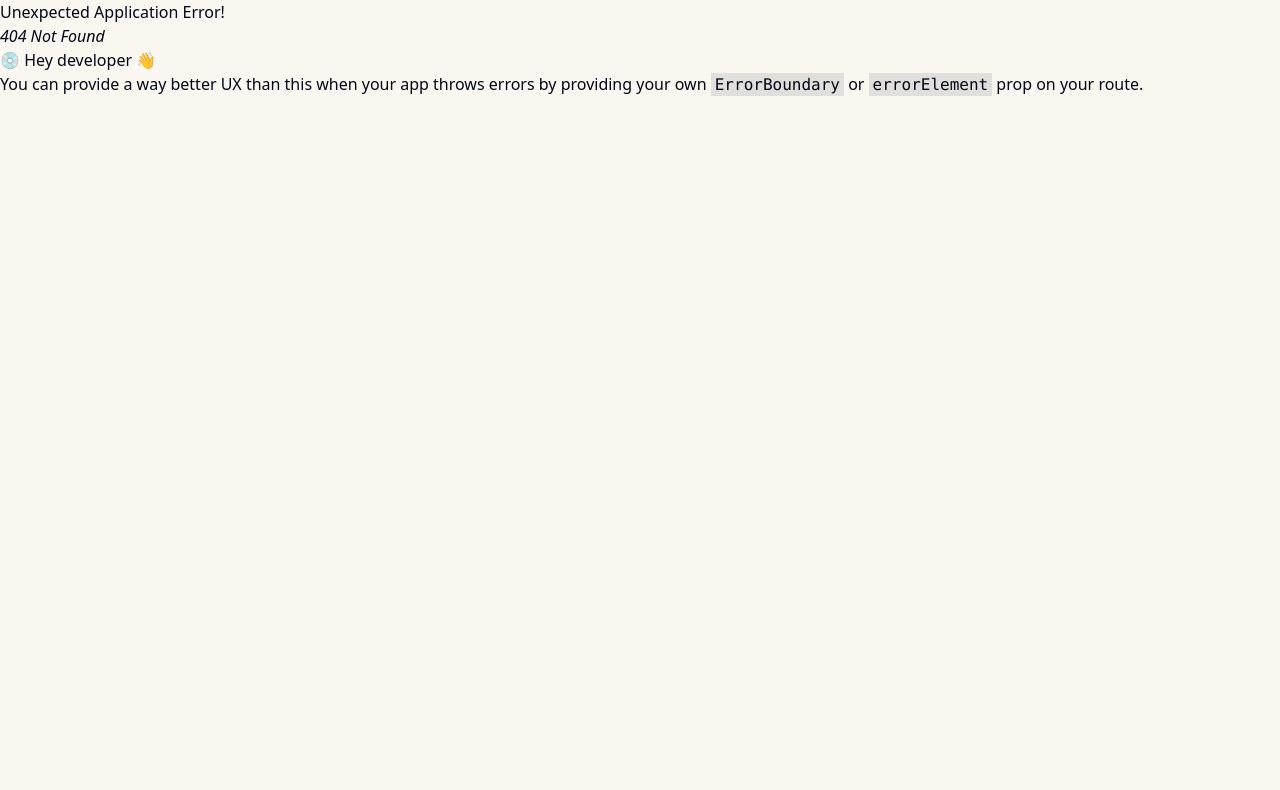
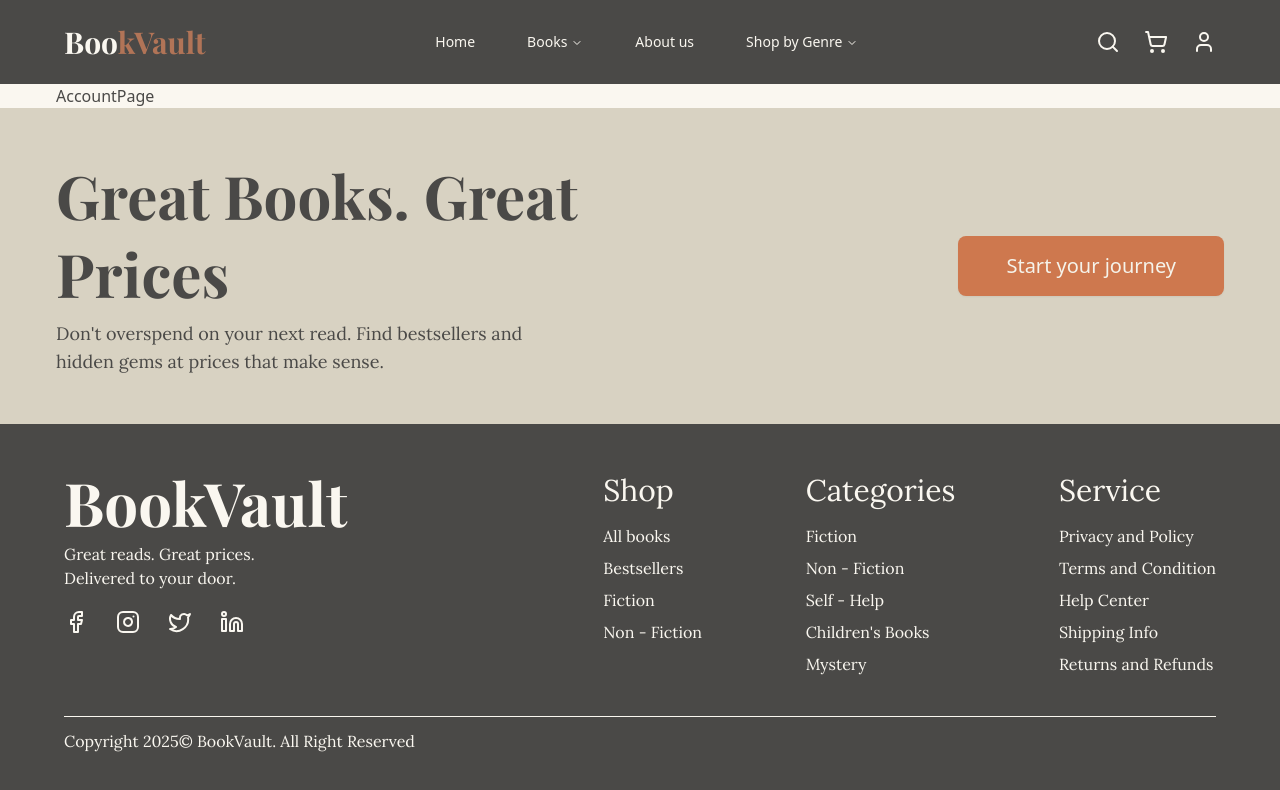
Before and after one commit to gjyannDev/book-vault, a React (Vite) app: page /account in a window 1280 px wide. Before the commit this address had no page. Shown: the top 790 px of the page. Built offline with nearby package versions, Linux system fonts and the light colour scheme; no server answers.

Commit message:
chore: able to dynamically changed the user icon path when login

```diff
--- a/src/App.tsx
+++ b/src/App.tsx
@@ -1,12 +1,26 @@
+import type { User } from "firebase/auth";
+import { onAuthStateChanged } from "firebase/auth";
+import { useEffect, useState } from "react";
 import { Outlet } from "react-router-dom";
+import NavBar from "./components/layout/NavBar";
 import CallToActionFooter from "./components/pages/CallToActionFooter";
 import Footer from "./components/pages/Footer";
-import NavBar from "./components/layout/NavBar";
+import { auth } from "./services/lib/firebase/fireBaseClient";
 
 function App() {
+  const [user, setUser] = useState<User | null>(null);
+
+  useEffect(() => {
+    const unsubscribe = onAuthStateChanged(auth, (user) => {
+      setUser(user);
+    });
+
+    return () => unsubscribe();
+  }, []);
+
   return (
     <>
-      <NavBar />
+      <NavBar user={user} />
       <div className="container flex flex-col gap-24 mx-auto px-4 sm:px-8 lg:px-14 text-[var(--primary-text)]">
         <Outlet />
       </div>
--- a/src/components/layout/NavBar.tsx
+++ b/src/components/layout/NavBar.tsx
@@ -1,8 +1,9 @@
-import { User, Menu, Search, ShoppingCart } from "lucide-react";
+import type { NavBarProps } from "@/types/bookTypes";
+import { Menu, Search, ShoppingCart, User } from "lucide-react";
 import { Link } from "react-router-dom";
 import NavMenu from "./NavMenu";
 
-export default function NavBar() {
+export default function NavBar({ user }: NavBarProps) {
   return (
     <div className="w-full bg-[var(--bg-dark)]">
       <div className="container mx-auto px-4 sm:px-8 lg:px-14 xl:px-16 py-6">
@@ -26,8 +27,8 @@ export default function NavBar() {
               <Link to="">
                 <ShoppingCart color="var(--base-white)" />
               </Link>
-              <Link to="/signin">
-                <User color="var(--base-white)"/>
+              <Link to={user ? "/account" : "/signin"}>
+                <User color="var(--base-white)" />
               </Link>
             </div>
           </div>
--- /dev/null
+++ b/src/pages/AccountPage.tsx
@@ -0,0 +1,6 @@
+
+export default function AccountPage() {
+  return (
+    <div className="">AccountPage</div>
+  )
+}
--- a/src/routes.tsx
+++ b/src/routes.tsx
@@ -5,6 +5,7 @@ import AboutPage from "./pages/AboutPage";
 import HomePage from "./pages/HomePage";
 import SigninPage from "./pages/SigninPage";
 import SignupPage from "./pages/SignupPage";
+import AccountPage from "./pages/AccountPage";
 
 const routes = [
   {
@@ -15,6 +16,7 @@ const routes = [
       { path: "about", element: <AboutPage /> },
       { path: "signin", element: <SigninPage /> },
       { path: "signup", element: <SignupPage /> },
+      { path: "account", element: <AccountPage /> },
       { path: "books/:all", element: <BookListPage /> },
       { path: "books/:bestseller", element: <BookListPage /> },
       { path: "books/:Fiction", element: <BookListPage /> },
--- a/src/services/api/auth/authApi.ts
+++ b/src/services/api/auth/authApi.ts
@@ -4,7 +4,9 @@ import { createUserWithEmailAndPassword } from "firebase/auth";
 export async function createNewUser(email: string, password: string) {
   try {
     const res = await createUserWithEmailAndPassword(auth, email, password);
+    const user = res.user;
 
+    console.log("User signed in:", user);
     return res;
   } catch (error) {
     console.error(error);
--- a/src/types/bookTypes.ts
+++ b/src/types/bookTypes.ts
@@ -1,4 +1,5 @@
 import { signInSchema } from "@/schemas/auth.schemas";
+import type { User } from "firebase/auth";
 import type {
   FieldErrors,
   SubmitHandler,
@@ -73,3 +74,7 @@ export interface AuthFormProps {
   errors: FieldErrors<TSignInSchema>;
   isSubmitting: boolean;
 }
+
+export interface NavBarProps {
+  user: User | null;
+}
```
